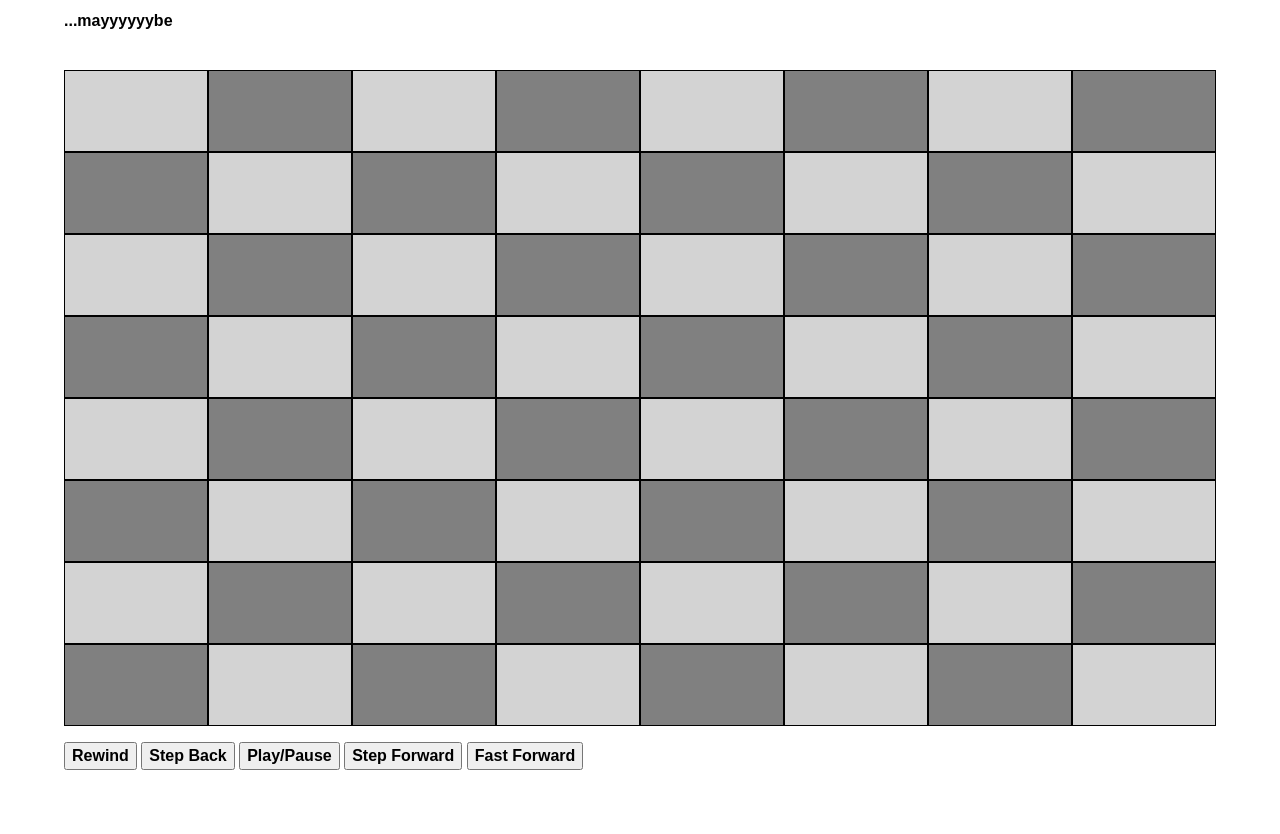
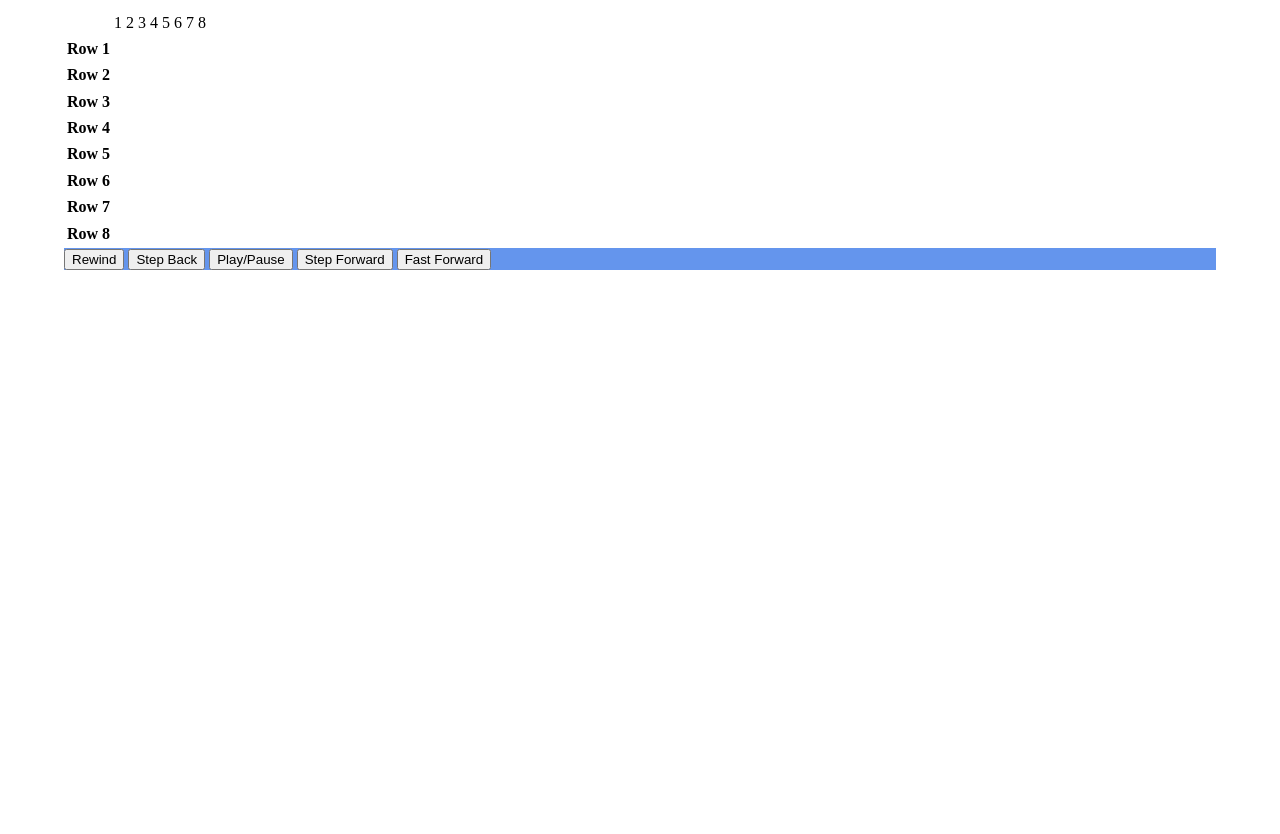
Before and after one commit to s4dmw/TIY-Chessboard, a website: page index.html in a window 1280 px wide. Shown: the part 109-943 px from the top of the page. After the commit the page ends 800 px from the top, so only its background shows below. Drawn offline with nearby package versions, Linux system fonts and the light colour scheme; files that its build step writes are made by us from their sources.

Commit message:
update index.html and button tracer bullets are working

```diff
--- a/index.html
+++ b/index.html
@@ -10,126 +10,128 @@
         <link rel="apple-touch-icon" href="apple-touch-icon.png">
         <!-- Place favicon.ico in the root directory -->
 
-        <link rel="stylesheet" href="css/normalize.css">
+        <!-- <link rel="stylesheet" href="css/normalize.css"> -->
         <link rel="stylesheet" href="css/main.css">
         <script src="js/vendor/modernizr-2.8.3.min.js"></script>
+        <script src="https://ajax.googleapis.com/ajax/libs/jquery/2.1.3/jquery.min.js"></script>
+        <script src="js/controllers.js"></script>
     </head>
     <body>
-        <heading>
-          <h2>This will resemble a chess board one day...</h2>
-          <h4>...mayyyyyybe<h4>
-        </heading>
-        <section>
-          <!-- <ul class="top_labels">
-            <li>1</li>
-            <li>2</li>
-            <li>3</li>
-            <li>4</li>
-            <li>5</li>
-            <li>6</li>
-            <li>7</li>
-            <li>8</li>
-          </ul>
-          <ul class="side_labels">
-            <li>A</li>
-            <li>B</li>
-            <li>C</li>
-            <li>D</li>
-            <li>E</li>
-            <li>F</li>
-            <li>G</li>
-            <li>H</li>
-          </ul> -->
-          <ul class="board">
-            <li> </li>
-            <li> </li>
-            <li> </li>
-            <li> </li>
-            <li> </li>
-            <li> </li>
-            <li> </li>
-            <li> </li>
-          </ul>
-          <ul class="board">
-            <li> </li>
-            <li> </li>
-            <li> </li>
-            <li> </li>
-            <li> </li>
-            <li> </li>
-            <li> </li>
-            <li> </li>
-          </ul>
-          <ul class="board">
-            <li> </li>
-            <li> </li>
-            <li> </li>
-            <li> </li>
-            <li> </li>
-            <li> </li>
-            <li> </li>
-            <li> </li>
-          </ul>
-          <ul class="board">
-            <li></li>
-            <li> </li>
-            <li> </li>
-            <li> </li>
-            <li> </li>
-            <li> </li>
-            <li> </li>
-            <li> </li>
-          </ul>
-          <ul class="board">
-              <li> </li>
-              <li> </li>
-              <li> </li>
-              <li> </li>
-              <li> </li>
-              <li> </li>
-              <li> </li>
-              <li> </li>
-            </ul>
-            <ul class="board">
-              <li> </li>
-              <li> </li>
-              <li> </li>
-              <li> </li>
-              <li> </li>
-              <li> </li>
-              <li> </li>
-              <li> </li>
-            </ul>
-            <ul class="board">
-                <li> </li>
-                <li> </li>
-                <li> </li>
-                <li> </li>
-                <li> </li>
-                <li> </li>
-                <li> </li>
-                <li> </li>
-              </ul>
-              <ul class="board">
-                <li> </li>
-                <li> </li>
-                <li> </li>
-                <li> </li>
-                <li> </li>
-                <li> </li>
-                <li> </li>
-                <li> </li>
-              </ul>
+        <header>
+          <h2>Chessboard</h2>
+        </header>
+        <table>
+          <thead>
+            <td></td>
+            <td>1</td>
+            <td>2</td>
+            <td>3</td>
+            <td>4</td>
+            <td>5</td>
+            <td>6</td>
+            <td>7</td>
+            <td>8</td>
+          </thead>
+          <tr class="row">
+            <th>Row 1</th>
+            <td class="place"></td>
+            <td></td>
+            <td></td>
+            <td></td>
+            <td></td>
+            <td></td>
+            <td></td>
+            <td></td>
+          </tr>
+          <tr class="row">
+            <th>Row 2</th>
+            <td></td>
+            <td></td>
+            <td></td>
+            <td></td>
+            <td></td>
+            <td></td>
+            <td></td>
+            <td></td>
+          </tr>
+          <tr class="row">
+            <th>Row 3</th>
+            <td></td>
+            <td></td>
+            <td></td>
+            <td></td>
+            <td></td>
+            <td></td>
+            <td></td>
+            <td></td>
+          </tr>
+          <tr class="row">
+            <th>Row 4</th>
+            <td></td>
+            <td></td>
+            <td></td>
+            <td></td>
+            <td></td>
+            <td></td>
+            <td></td>
+            <td></td>
+          </tr>
+          <tr class="row">
+            <th>Row 5</th>
+            <td></td>
+            <td></td>
+            <td></td>
+            <td></td>
+            <td></td>
+            <td></td>
+            <td></td>
+            <td></td>
+          </tr>
+          <tr class="row">
+            <th>Row 6</th>
+            <td></td>
+            <td></td>
+            <td></td>
+            <td></td>
+            <td></td>
+            <td></td>
+            <td></td>
+            <td></td>
+          </tr>
+          <tr class="row">
+            <th>Row 7</th>
+            <td></td>
+            <td></td>
+            <td></td>
+            <td></td>
+            <td></td>
+            <td></td>
+            <td></td>
+            <td></td>
+          </tr>
+          <tr class="row">
+            <th>Row 8</th>
+            <td></td>
+            <td></td>
+            <td></td>
+            <td></td>
+            <td></td>
+            <td></td>
+            <td></td>
+            <td></td>
+          </tr>
+      </table>
+      <section class="buttons">
+        <button id="rewind">Rewind</button>
+        <button id="back">Step Back</button>
+        <button id="play">Play/Pause</button>
+        <button id="forward">Step Forward</button>
+        <button id="fast-forward">Fast Forward</button>
       </section>
-        <button>Rewind</button>
-        <button>Step Back</button>
-        <button>Play/Pause</button>
-        <button>Step Forward</button>
-        <button>Fast Forward</button>
-        <script src="https://ajax.googleapis.com/ajax/libs/jquery/1.11.3/jquery.min.js"></script>
       <script>window.jQuery || document.write('<script src="js/vendor/jquery-1.11.3.min.js"><\/script>')</script>
       <script src="js/plugins.js"></script>
-        <script src="js/main.js"></script>
+      <script src="js/controllers.js"></script>
+      <!-- <script src="js/main.js"></script> -->
 
       <!-- Google Analytics: change UA-XXXXX-X to be your site's ID. -->
       <script>
--- a/js/controllers.js
+++ b/js/controllers.js
@@ -0,0 +1,55 @@
+(function(globals){ // What is this even? Do I need it?
+  /**
+   * Your pattern for Controller code:
+   *
+   * 1. What `TYPE` of interaction am I interested in?
+   * 2. What `SELECTOR` will get the element involved in the interaction?
+   * 3. What `CALLBACK` should be run when the interaction happens?
+   * 4. What should my `CALLBACK` do with it's `EVENT`...?
+   */
+  // document.querySelector(SELECTOR)
+  //   .addEventListener(TYPE, CALLBACK);
+  // // AKA
+  // jQuery(SELECTOR).on(TYPE, CALLBACK);
+  // // Where CALLBACK is...
+  // function CALLBACK (EVENT){
+  //   // Do something with Models and Views...
+  //   // Maybe do something with EVENT...?
+  // }
+
+
+  // Controller for "next move"...
+  $("#forward").on('click', function(){
+    console.log("clicked step forward button");
+    // TODO: Tell the Model -- `game` -- to advance to the next move...
+    // TODO: Tell the View -- `.chessboard` -- to update the position of the pieces based on `game.board()`
+  });
+
+  // Controller for "previous move"...
+  $("#back").on('click', function(){
+    console.log("clicked on the step back button");
+    // TODO: Tell the Model -- `game` -- to advance to the previous move...
+    // TODO: Tell the View -- `.chessboard` -- to update the position of the pieces based on `game.board()`
+  });
+
+  // Controller for "fast-forward"...
+  $("#fast-forward").on('click', function(){
+    console.log("clicked on the fast forward button");
+    // TODO: Tell the Model -- `game` -- to advance to the last move...
+    // TODO: Tell the View -- `.chessboard` -- to update the position of the pieces based on `game.board()`
+  });
+
+  // Controller for "rewind"...
+  $("#rewind").on('click', function(){
+    console.log("clicked on the rewind button");
+    // TODO: Tell the View -- `.chessboard` -- to update the position of the pieces based on `game.board()`
+  });
+
+  //controller for "play/pause"
+  $("#play").on('click', function(){
+    console.log("clicked on the play/pause button");
+  });
+
+
+// Am I supposed to recognize this?
+})(window || module && module.exports || this)
```
Lines whose indentation alone changed are shown as unchanged.
